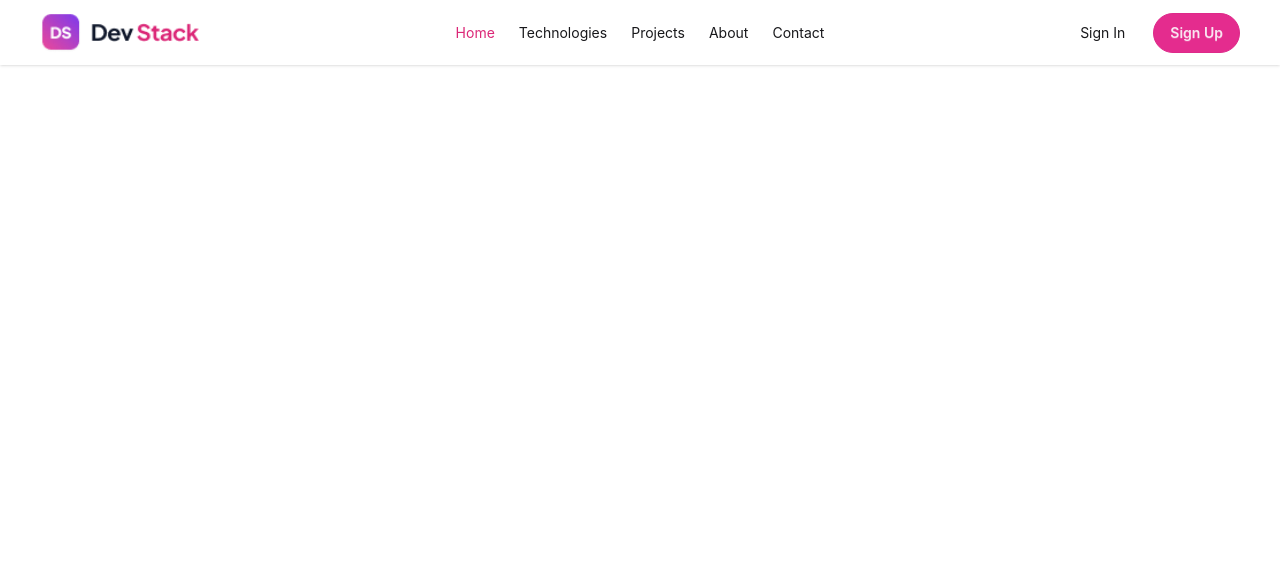
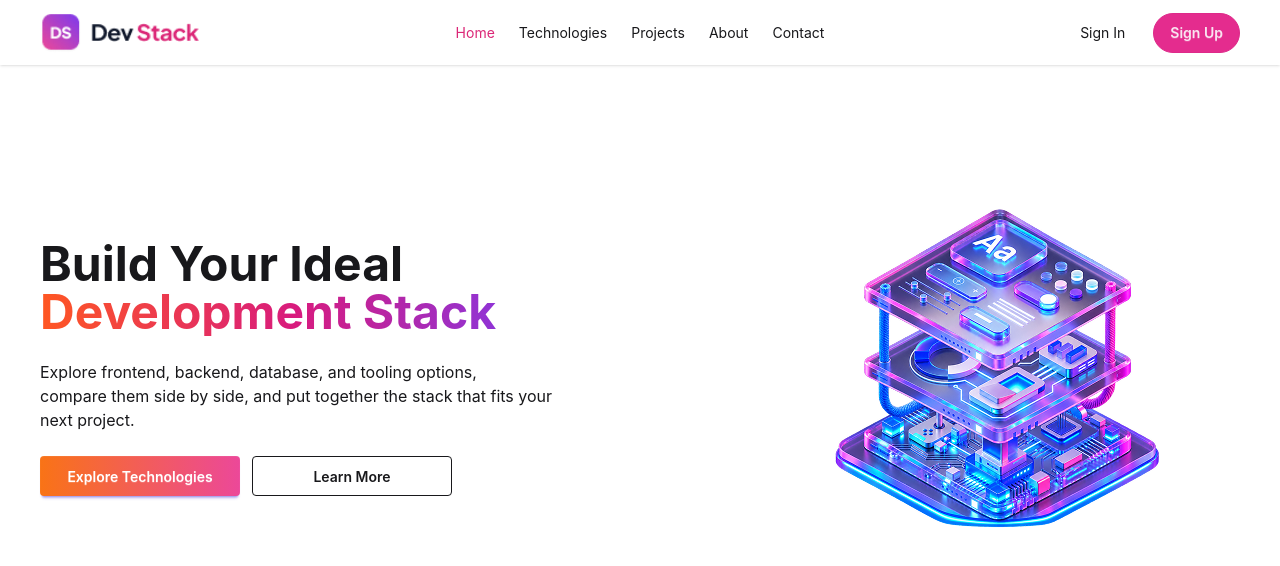
Before and after one commit to humaeidmansur/dev-stack-build-website, a React (Vite) app: page / in a window 1280 px wide. Shown: the top 566 px of the page. Built offline with nearby package versions, Linux system fonts and the light colour scheme.

Commit message:
Banner added

```diff
--- a/src/App.tsx
+++ b/src/App.tsx
@@ -1,4 +1,5 @@
 import './App.css'
+import Banner from './Component/Banner'
 import Navbar from './Component/Navbar'
 
 function App() {
@@ -7,6 +8,7 @@ function App() {
   return (
     <>
   <Navbar />
+  <Banner />
     </>
   )
 }
--- /dev/null
+++ b/src/Component/Banner.tsx
@@ -0,0 +1,30 @@
+import BannerImg from "../assets/banner-stack.png";
+const Banner = () => {
+  return (
+    <div className="flex justify-between items-center pl-10 pr-5 pt-10 pb-5">
+      <div>
+        <p className="text-5xl font-bold">Build Your Ideal</p>
+        <p className="text-5xl font-bold bg-[linear-gradient(to_right,#FF5722_0%,#D81B7E_50%,#7C3AED_100%)] bg-clip-text text-transparent">
+          Development Stack
+        </p>{" "}
+        <br />
+        <p>
+          Explore frontend, backend, database, and tooling options, <br />{" "}
+          compare them side by side, and put together the stack that fits your{" "}
+          <br /> next project.
+        </p>
+        <br />
+        <div className="flex gap-3">
+          <button className=" w-50 h-10 btn border-none btn-primary bg-[linear-gradient(to_right,#F97316_0%,#EC4899_100%)] text-white ">Explore Technologies</button>
+          <button className=" btn btn-outline w-50 h-10">Learn More</button>
+        </div>
+      </div>
+
+      <div>
+        <img src={BannerImg} alt="Banner" />
+      </div>
+    </div>
+  );
+};
+
+export default Banner;
```
